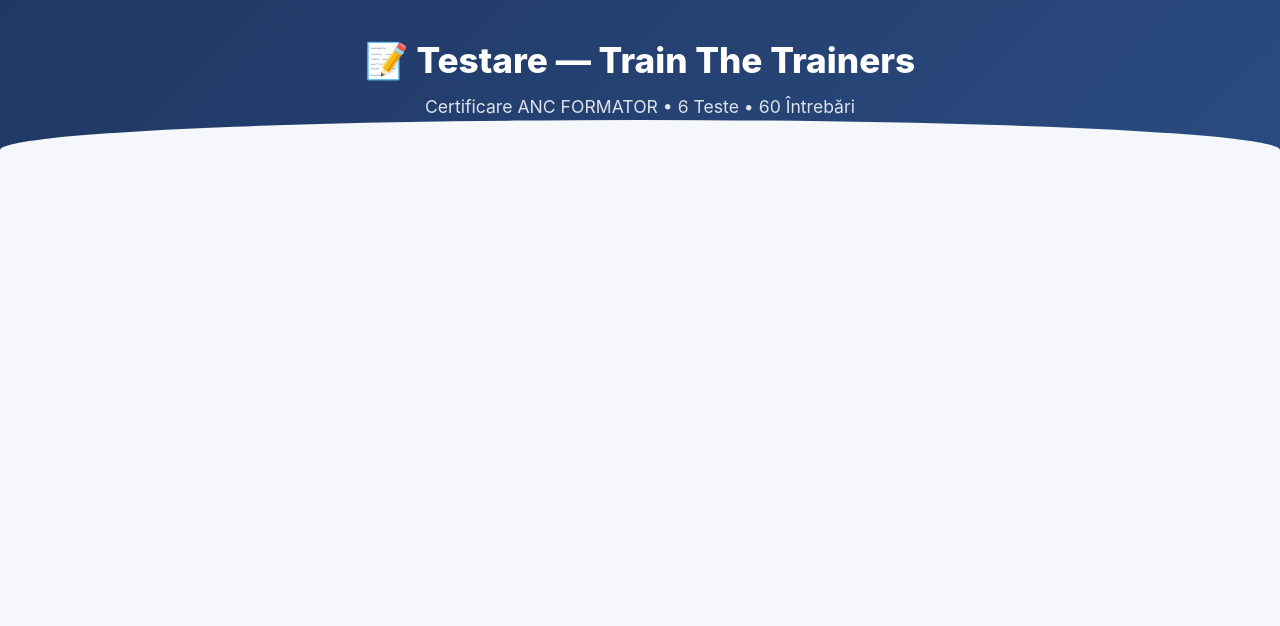
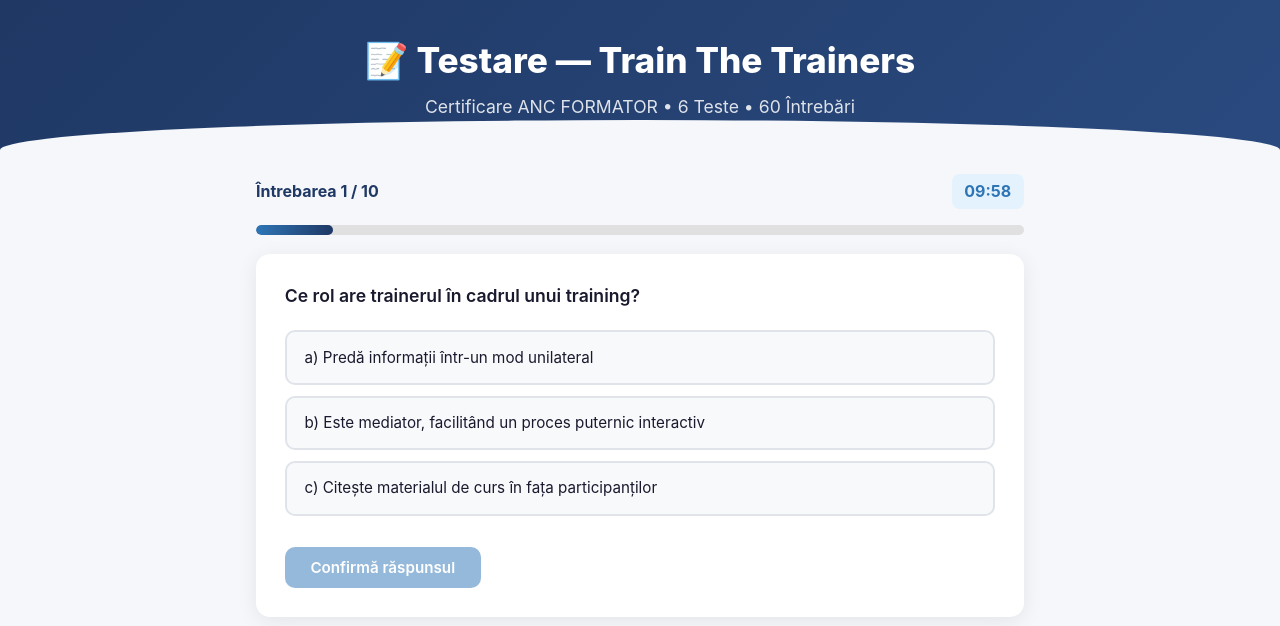
Before and after one commit to iliemariuscosmin/PrezentareTrainTheTrainer, a plain HTML site: page testare.html in a window 1280 px wide. Both pictures are taken after a click on the element 377 px from the left and 354 px from the top of the page. Drawn offline with Linux system fonts and the light colour scheme.

Commit message:
testare.html: fix display robustness - explicit block/none, scrollTo, initial hidden state

```diff
--- a/testare.html
+++ b/testare.html
@@ -124,7 +124,7 @@
   <div class="test-grid" id="test-grid"></div>
 </div>
 
-<div class="container" id="test-screen">
+<div class="container" id="test-screen" style="display:none">
   <div class="question-header">
     <span class="question-counter" id="q-counter"></span>
     <span class="timer" id="timer">10:00</span>
@@ -133,7 +133,7 @@
   <div class="question-box" id="question-box"></div>
 </div>
 
-<div class="container" id="results-screen">
+<div class="container" id="results-screen" style="display:none">
   <div class="results-card" id="results-card"></div>
 </div>
 
@@ -223,7 +223,8 @@
 
 // ====================== MENU ======================
 function renderMenu(){
-  document.getElementById("menu-screen").style.display="";
+  window.scrollTo(0,0);
+  document.getElementById("menu-screen").style.display="block";
   document.getElementById("test-screen").style.display="none";
   document.getElementById("results-screen").style.display="none";
   clearInterval(timerInterval);
@@ -247,9 +248,9 @@
   for(var i=0;i<currentTest.intrebari.length;i++){answers.push(null);locked.push(false)}
   timeLeft=600;
   document.getElementById("menu-screen").style.display="none";
-  document.getElementById("test-screen").style.display="";
+  document.getElementById("test-screen").style.display="block";
   document.getElementById("results-screen").style.display="none";
-  renderQuestion();startTimer();
+  window.scrollTo(0,0);renderQuestion();startTimer();
 }
 
 // ====================== TIMER ======================
@@ -308,8 +309,8 @@
 function showResults(){
   clearInterval(timerInterval);
   document.getElementById("test-screen").style.display="none";
-  document.getElementById("results-screen").style.display="";
-  var total=currentTest.intrebari.length,correct=0;
+  document.getElementById("results-screen").style.display="block";
+  window.scrollTo(0,0);var total=currentTest.intrebari.length,correct=0;
   currentTest.intrebari.forEach(function(q,i){if(answers[i]===q.corect)correct++});
   saveScore(currentTest.id,correct);
   var pct=Math.round(correct/total*100),pass=pct>=70;
```
